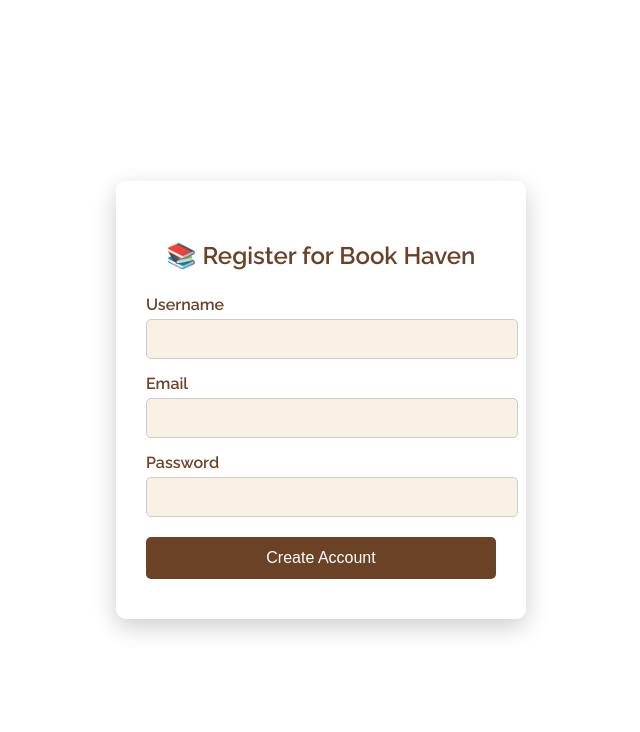
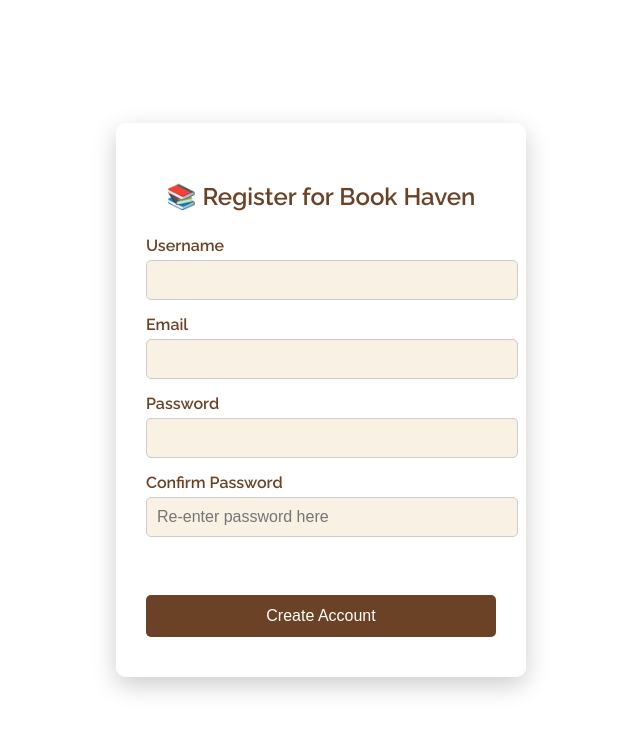
Before and after one commit to maireenweb/finaltaskmendez, a PHP site: page / in a window 1280 px wide. Shown: the top 732 px of the page, without its empty margins (319-959 px from the left). Run offline with PHP 8.4, Linux system fonts and the light colour scheme.

Commit message:
Update index.php

```diff
--- a/index.php
+++ b/index.php
@@ -164,6 +164,10 @@ if ($_SERVER['REQUEST_METHOD'] == 'POST') {
             <label for="password">Password</label>
             <input type="password" name="password" minlength="6" required>
 
+            <label for="Cpass" class="label">Confirm Password</label>
+            <input type="password" id="Cpass" name="Cpass" class="textbox" placeholder="Re-enter password here" required>
+            <span style="color:red;"><?php echo $Cpass_err; ?></span><br><br>
+
             <button type="submit">Create Account</button>
         </form>
     </div>
```
